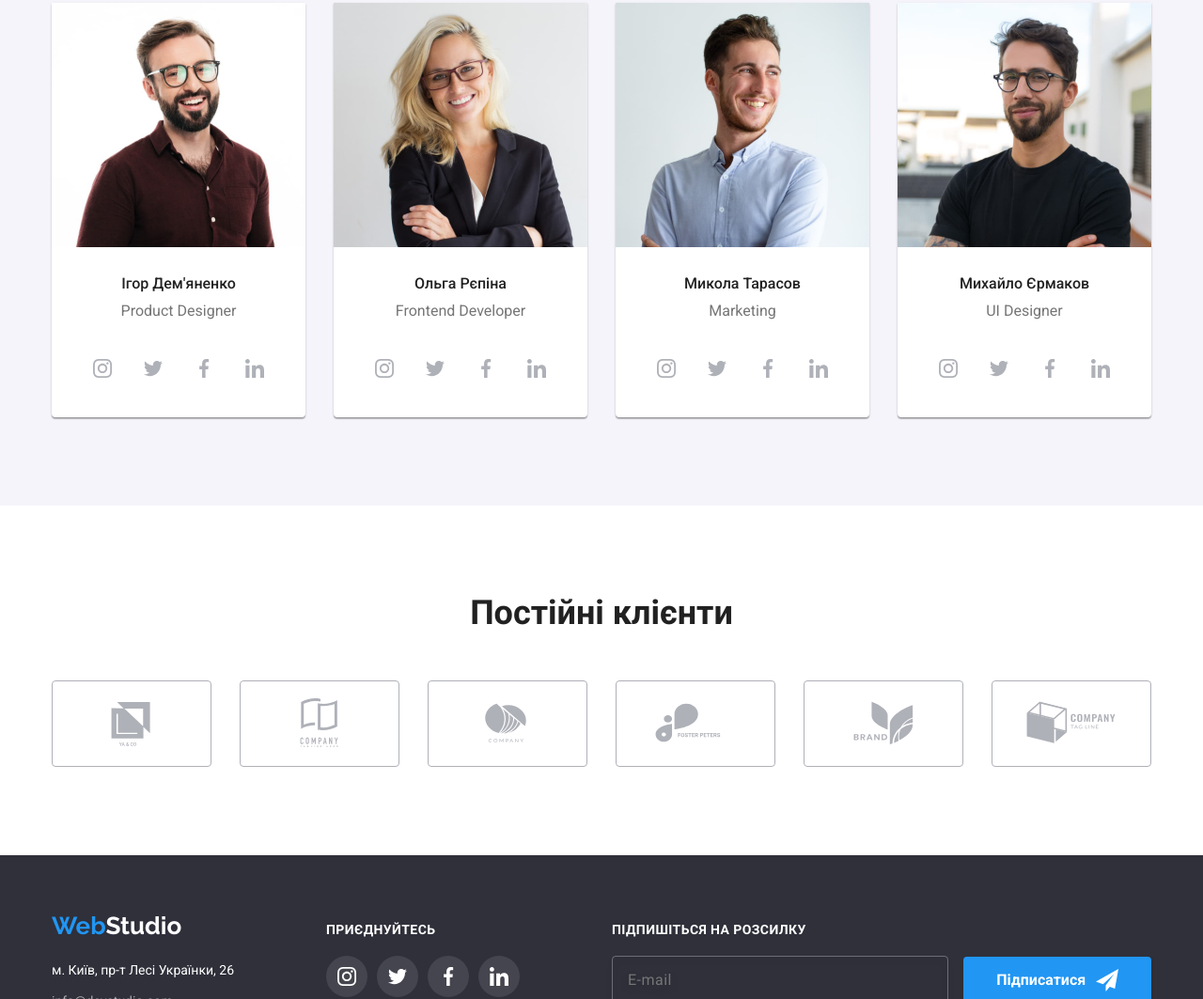
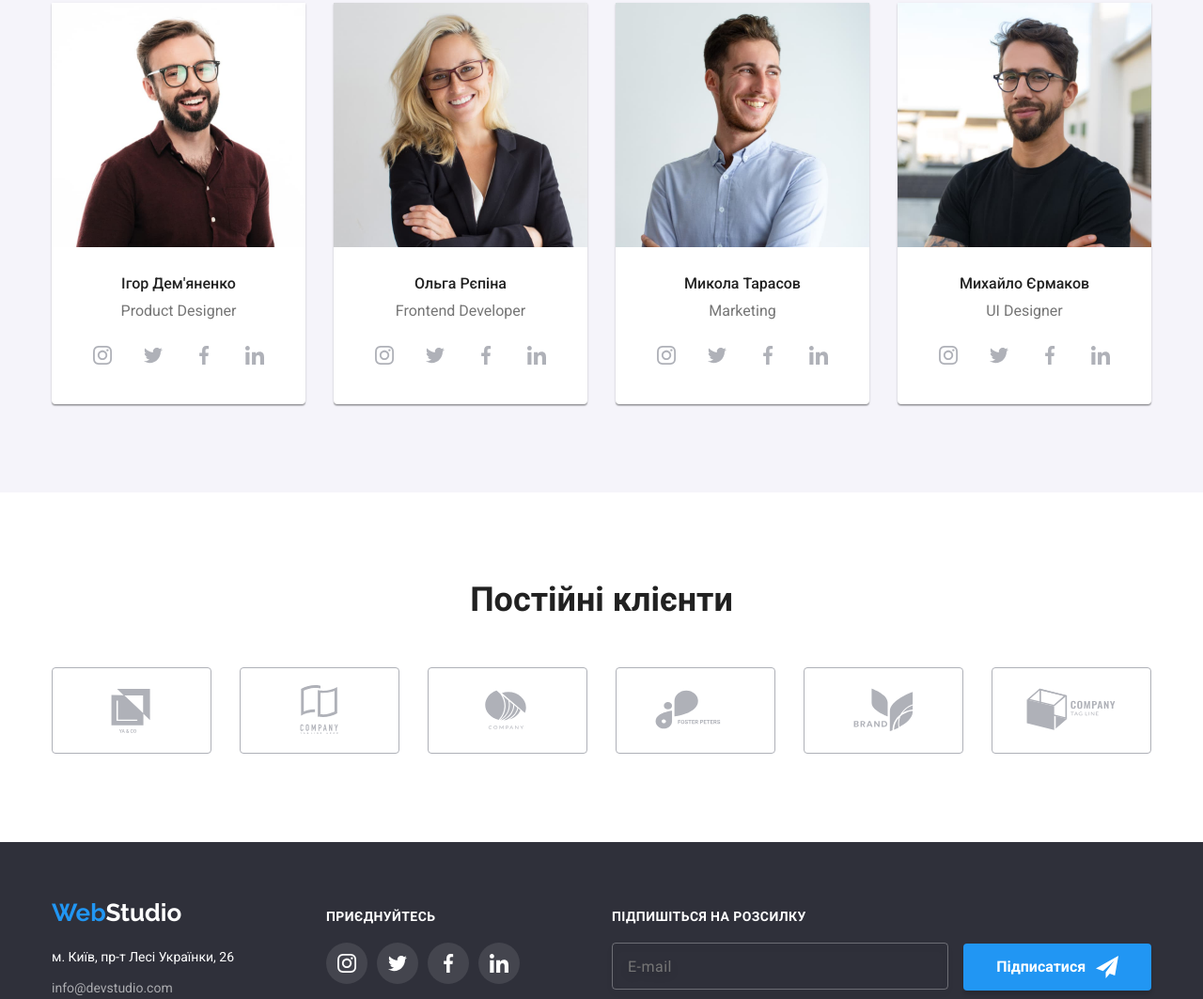
Before and after one commit to Laslold/goit-markup-hw-06, a plain HTML site: page index.html in a window 1280 px wide. Shown: the part 1783-2846 px from the top of the page at 94% size. Drawn offline with nearby package versions, Linux system fonts and the light colour scheme.

Commit message:
replacement by teacher part 1

```diff
--- a/css/styles.css
+++ b/css/styles.css
@@ -20,7 +20,11 @@ body {
   color: var(--primary-text-color);
   font-family: "Roboto", sans-serif;
 }
-
+h3,
+p{
+  margin: 0;
+  padding: 0;
+}
 .link {
   text-decoration: none;
   color: inherit;
@@ -388,7 +392,8 @@ margin-right: 10px;
   font-size: 16px;
   line-height: 1.18;
   text-align: center;
-  margin: 30px 0 0 0;
+  margin-bottom: 10px;
+  /* margin: 30px 0 0 0; */
 }
 .about-list .item {
   display: flex;
@@ -400,9 +405,13 @@ margin-right: 10px;
   background-color: var(--white-color);
 }
 
-.about-list p {
+.about-wrapper{
+padding-top: 30px;
+padding-bottom: 16px;
+}
+/* .about-list p {
   margin: 10px 0 30px 0;
-}
+} */
 
 .about-list .item + .item {
   margin-left: 30px;
--- a/index.html
+++ b/index.html
@@ -152,8 +152,10 @@
         <ul class="about-list list">
           <li class="item">
             <img src="./images/faсe12.jpg" alt="Ігор Дем'яненко" width="270">
+            <div class="about-wrapper">
             <h3 class="title">Ігор Дем'яненко</h3>
             <p lang="en">Product Designer</p>
+          </div>
             <div class="social">
               <ul class="social-list list">
                 <li class="items"> <a class="social-link" href=""><svg class="social-icon">
@@ -177,8 +179,9 @@
           </li>
           <li class="item">
             <img src="./images/faсe22.jpg" alt="Ольга Рєпіна" width="270">
+            <div class="about-wrapper">
             <h3 class="title">Ольга Рєпіна</h3>
-            <p lang="en">Frontend Developer</p>
+            <p lang="en">Frontend Developer</p></div>
             <div class="social">
               <ul class="social-list list">
                 <li class="items"> <a class="social-link" href=""><svg class="social-icon">
@@ -202,8 +205,9 @@
           </li>
           <li class="item">
             <img src="./images/faсe32.jpg" alt="Микола Тарасов" width="270">
+            <div class="about-wrapper">
             <h3 class="title">Микола Тарасов</h3>
-            <p lang="en">Marketing</p>
+            <p lang="en">Marketing</p></div>
             <div class="social">
               <ul class="social-list list">
                 <li class="items"> <a class="social-link" href=""><svg class="social-icon">
@@ -227,8 +231,9 @@
           </li>
           <li class="item">
             <img src="./images/faсe42.jpg" alt="Михайло Єрмаков" width="270">
+            <div class="about-wrapper">
             <h3 class="title">Михайло Єрмаков</h3>
-            <p lang="en">UI Designer</p>
+            <p lang="en">UI Designer</p></div>
             <div class="social">
               <ul class="social-list list">
                 <li class="items"> <a class="social-link" href=""><svg class="social-icon">
```
